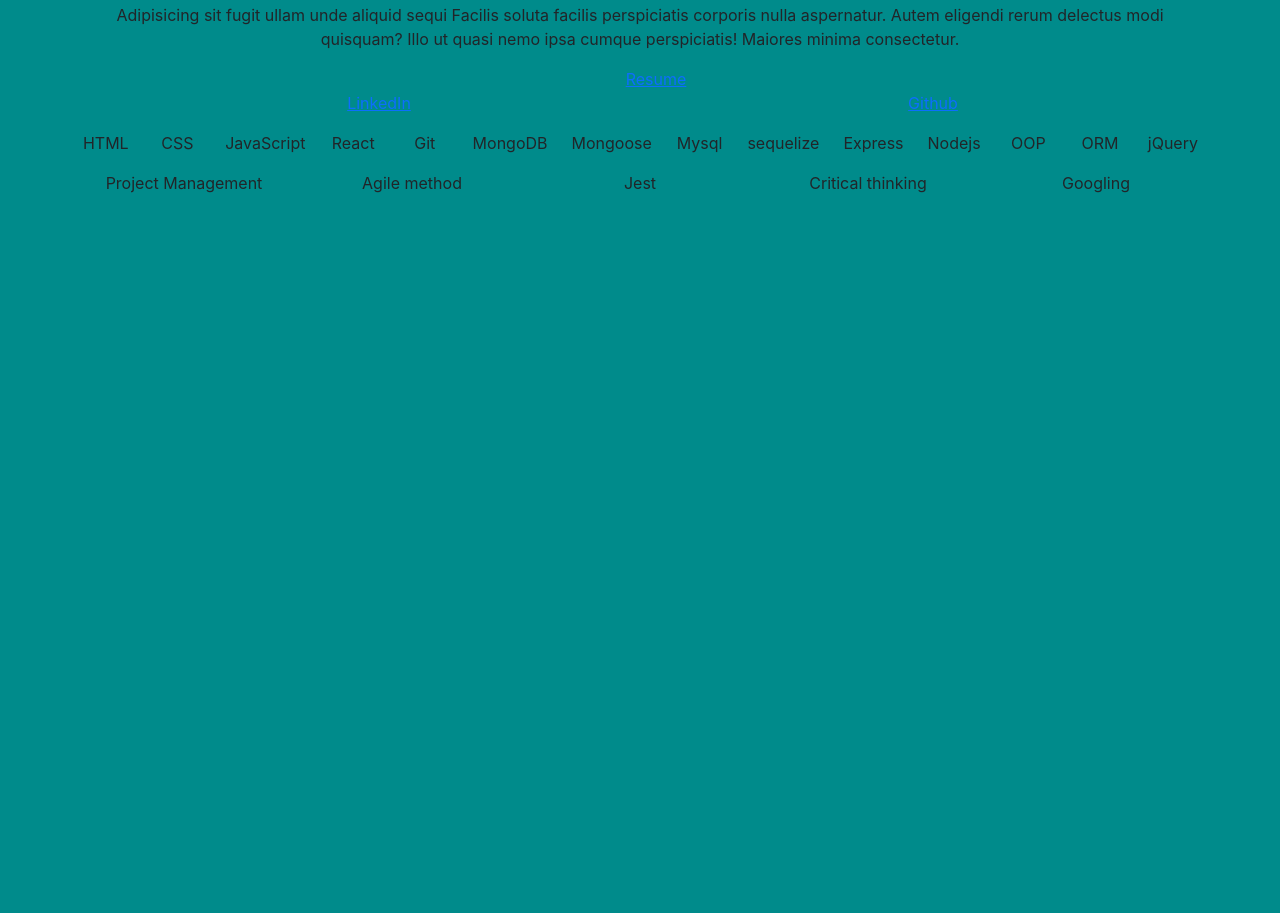
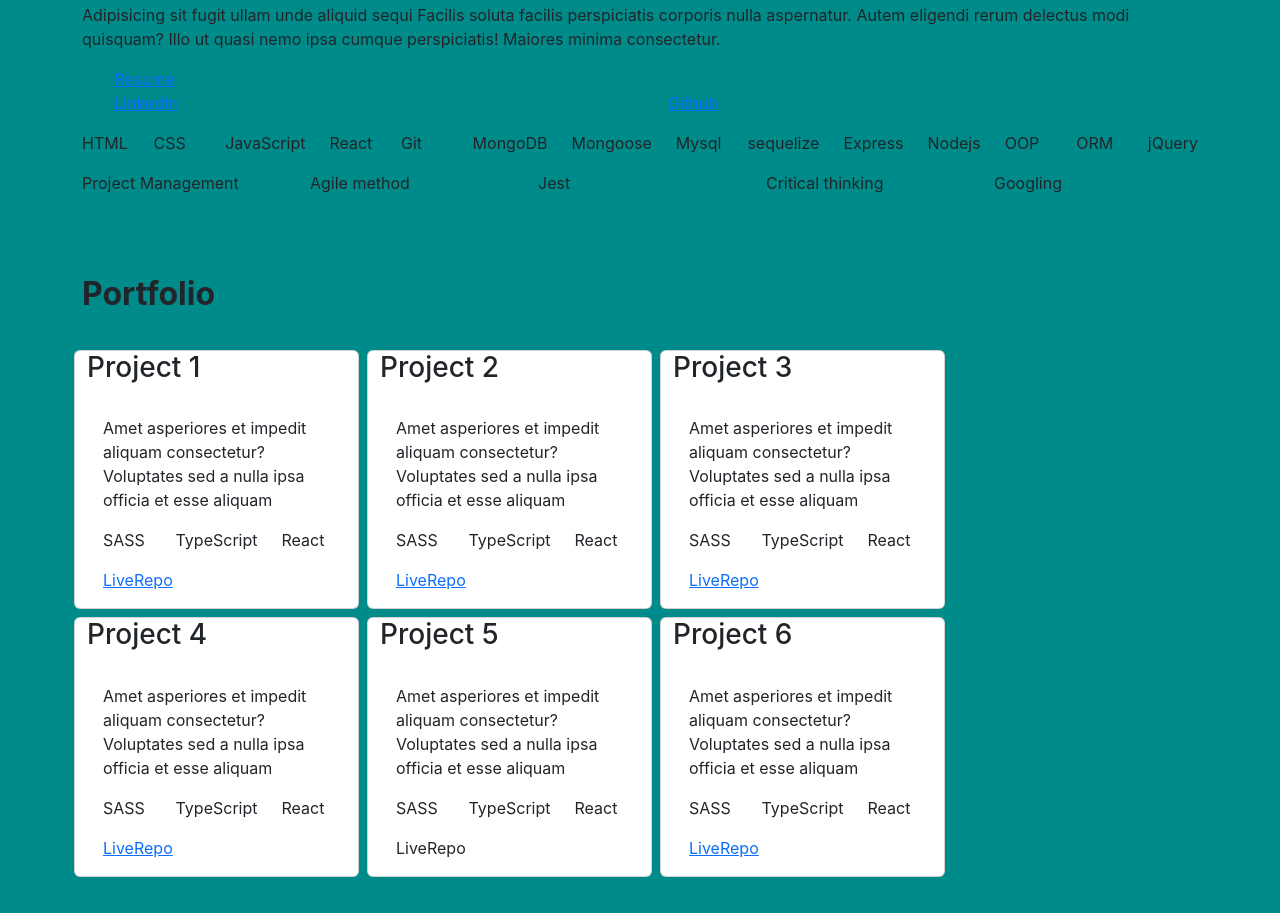
Before and after one commit to 4therealm/portfolio, a React (Create React App) app: page / in a window 1280 px wide. Shown: the part 320-1233 px from the top of the page. Before the commit the page ends 800 px from the top, so only its background shows below. Built offline with nearby package versions, Linux system fonts and the light colour scheme.

Commit message:
portfolio and projects coded

```diff
--- a/src/App.css
+++ /dev/null
@@ -1,38 +0,0 @@
-.App {
-  text-align: center;
-}
-
-.App-logo {
-  height: 40vmin;
-  pointer-events: none;
-}
-
-@media (prefers-reduced-motion: no-preference) {
-  .App-logo {
-    animation: App-logo-spin infinite 20s linear;
-  }
-}
-
-.App-header {
-  background-color: #282c34;
-  min-height: 100vh;
-  display: flex;
-  flex-direction: column;
-  align-items: center;
-  justify-content: center;
-  font-size: calc(10px + 2vmin);
-  color: white;
-}
-
-.App-link {
-  color: #61dafb;
-}
-
-@keyframes App-logo-spin {
-  from {
-    transform: rotate(0deg);
-  }
-  to {
-    transform: rotate(360deg);
-  }
-}
--- a/src/App.jsx
+++ b/src/App.jsx
@@ -1,7 +1,8 @@
 import Header from './components/Header';
-import './App.css';
+
 import Navigation from './components/Navigation'
 import About from './components/About';
+import Portfolio from './components/Portfolio';
 
 function App() {
   return (
@@ -10,6 +11,7 @@ function App() {
      <Navigation />
      <main>
       <About />
+      <Portfolio />
      </main>
     </div>
   );
--- /dev/null
+++ b/src/components/Portfolio.jsx
@@ -0,0 +1,11 @@
+import React from "react";
+import Project from "./Project";
+import { project } from "../portfolioData";
+export default function Portfolio() {
+  return (
+    <section id="portfolio" className="container">
+      <h2>Portfolio</h2>
+        <Project project={project} />
+    </section>
+  )
+}
--- /dev/null
+++ b/src/components/Project.jsx
@@ -0,0 +1,26 @@
+export default function Project({ project }) {
+  return (
+    <div className="row">
+      {project.map((p) => (
+
+        <div className="card col-3 m-1" key={p.name}>
+          <div className="card-title">
+            <h3>{p.name}</h3>
+          </div>
+          <div className="card-body">
+            <p className="card-text">{p.description}</p>
+            <div className="card-stack row">
+              {p.stack.map((s) => (
+                <div className="project-stack col" key={s}>
+                  <p>{s}</p>
+                </div>
+              ))}
+            </div>
+            <a href={p.livePreview}>Live</a>
+            <a href={p.sourceCode}>Repo</a>
+          </div>
+        </div>
+      ))}
+    </div>
+  );
+}
--- a/src/components/Skills.jsx
+++ b/src/components/Skills.jsx
@@ -3,9 +3,9 @@ import React from "react";
 export default function Skills({skills}){
   return (
     <div className="row">
-      {skills.map((skills) =>(
-        <div className="skill col" key={skills}>
-          <p>{skills}</p>
+      {skills.map((s) =>(
+        <div className="skill col" key={s}>
+          <p>{s}</p>
         </div>
       ))}
     </div>
--- a/src/portfolioData.js
+++ b/src/portfolioData.js
@@ -1,4 +1,4 @@
-const projects = [
+const project = [
   // projects can be added an removed
   // if there are no projects, Projects section won't show up
   {
@@ -26,7 +26,7 @@ const projects = [
     livePreview: 'https://github.com',
   },
   {
-    name: 'Project 1',
+    name: 'Project 4',
     description:
       'Amet asperiores et impedit aliquam consectetur? Voluptates sed a nulla ipsa officia et esse aliquam',
     stack: ['SASS', 'TypeScript', 'React'],
@@ -34,15 +34,15 @@ const projects = [
     livePreview: 'https://github.com',
   },
   {
-    name: 'Project 2',
+    name: 'Project 5',
     description:
       'Amet asperiores et impedit aliquam consectetur? Voluptates sed a nulla ipsa officia et esse aliquam',
     stack: ['SASS', 'TypeScript', 'React'],
-    sourceCode: 'https://github.com',
-    livePreview: 'https://github.com',
+    repo: 'https://github.com',
+    live: 'https://github.com',
   },
   {
-    name: 'Project 3',
+    name: 'Project 6',
     description:
       'Amet asperiores et impedit aliquam consectetur? Voluptates sed a nulla ipsa officia et esse aliquam',
     stack: ['SASS', 'TypeScript', 'React'],
@@ -90,4 +90,4 @@ const about = {
 }
 
 
-export {about, projects, skills}
+export {about, project, skills}
```
Also changed, not shown: src/logo.svg (deleted).
